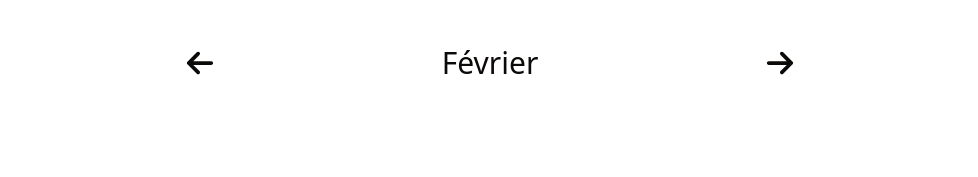
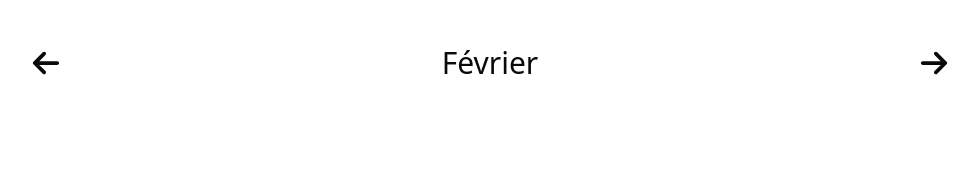
Before and after one commit to couscoudet/birthdate-front, a React (Vite) app: page / in a window 1280 px wide. Shown: the top 177 px of the page, without its empty margins (150-1128 px from the left). Built offline with nearby package versions, Linux system fonts and the light colour scheme; a web font is replaced by a local one.

Commit message:
add grid for constant width

```diff
--- a/src/components/custom/SelectMonth.tsx
+++ b/src/components/custom/SelectMonth.tsx
@@ -14,17 +14,23 @@ const SelectMonth = ({ month, setMonth }: propType) => {
     return month === 12 ? 1 : month + 1;
   };
   return (
-    <div className="flex justify-evenly items-center h-full">
+    <div className="grid grid-cols-6 h-full">
+      <div className="col-start-1 col-span-1 flex justify-center items-center">
         <FaArrowLeft
           className="text-3xl"
           onClick={() => setMonth(minusMonth(month))}
         />
-      <div className="text-3xl">{MonthEnum[month]}</div>
+      </div>
+      <div className="text-3xl col-start-2 col-span-4 flex justify-center items-center">
+        {MonthEnum[month]}
+      </div>
+      <div className="col-start-6 col-span-1 flex justify-center items-center">
         <FaArrowRight
           className="text-3xl"
           onClick={() => setMonth(addMonth(month))}
         />
       </div>
+    </div>
   );
 };
 
--- a/src/output.css
+++ b/src/output.css
@@ -584,8 +584,32 @@ body {
   grid-column: span 10 / span 10;
 }
 
+.col-span-1 {
+  grid-column: span 1 / span 1;
+}
+
+.col-span-4 {
+  grid-column: span 4 / span 4;
+}
+
 .col-start-2 {
   grid-column-start: 2;
+}
+
+.col-start-3 {
+  grid-column-start: 3;
+}
+
+.col-start-1 {
+  grid-column-start: 1;
+}
+
+.col-start-5 {
+  grid-column-start: 5;
+}
+
+.col-start-6 {
+  grid-column-start: 6;
 }
 
 .row-span-4 {
@@ -634,6 +658,10 @@ body {
 
 .grid-cols-12 {
   grid-template-columns: repeat(12, minmax(0, 1fr));
+}
+
+.grid-cols-6 {
+  grid-template-columns: repeat(6, minmax(0, 1fr));
 }
 
 .grid-rows-6 {
```
Lines whose indentation alone changed are shown as unchanged.
